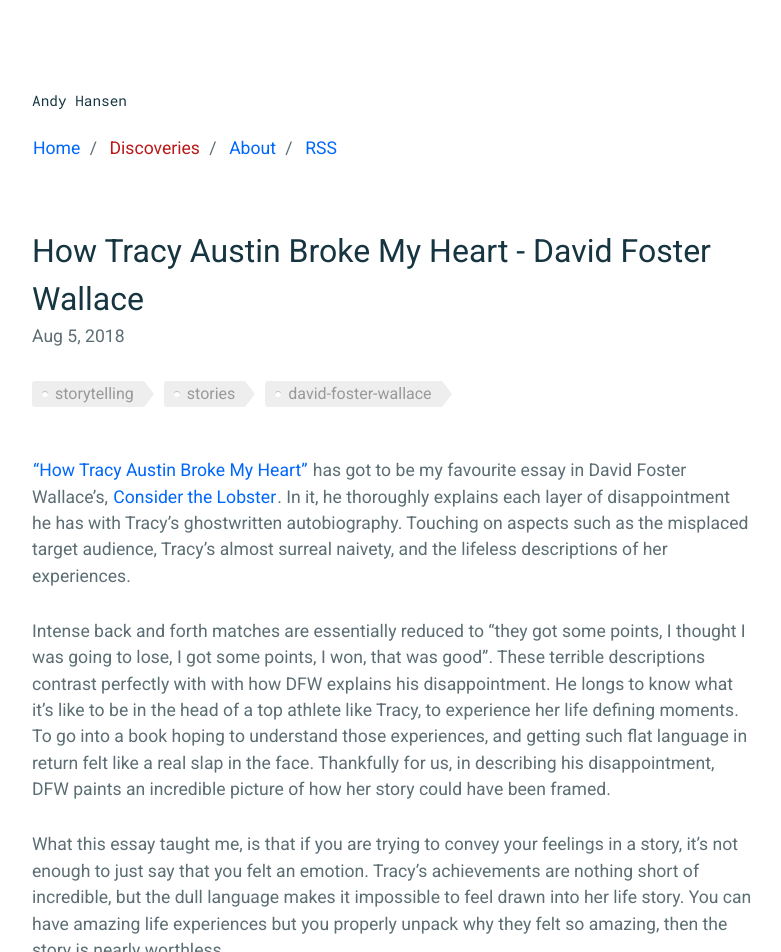
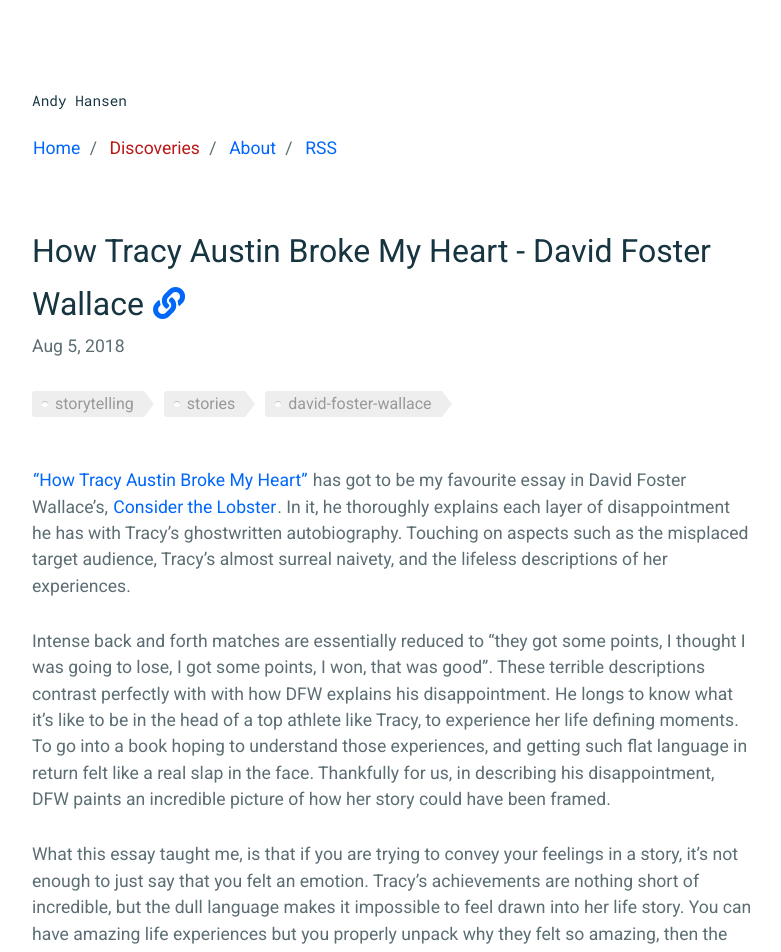
Before and after one commit to andyhansen/blog, a Jekyll site: the page built from _posts/2018-08-05-david-foster-wallce-tracy-austin.md, in a window 1280 px wide. Shown: the top 952 px of the page, without its empty margins (248-1029 px from the left). Built offline with Jekyll 4.4.1, drawn with Linux system fonts in a browser that asks for light colours; nearby versions of some CDN libraries; comment, search, counter and statistics services are not loaded.

Commit message:
Discovery link in on the post

```diff
--- a/_layouts/post.html
+++ b/_layouts/post.html
@@ -3,7 +3,12 @@
 ---
 <article class="c-article">
   <header class="c-article__header">
-    <h1 class="c-article__title">{{ page.title }}</h1>
+    <h1 class="c-article__title">
+      {{ page.title }}
+      {% if page.type == 'discovery' %}
+        <a href="{{ page.link }}" class="simple"><i class="fas fa-link"></i></a>
+      {% endif %}
+    </h1>
     <p class="c-article__time"><time datetime="{{ page.date | date_to_xmlschema }}" itemprop="datePublished">{{ page.date | date: "%b %-d, %Y" }}</time></p>
   </header>
   <!-- Post Tags -->
```
